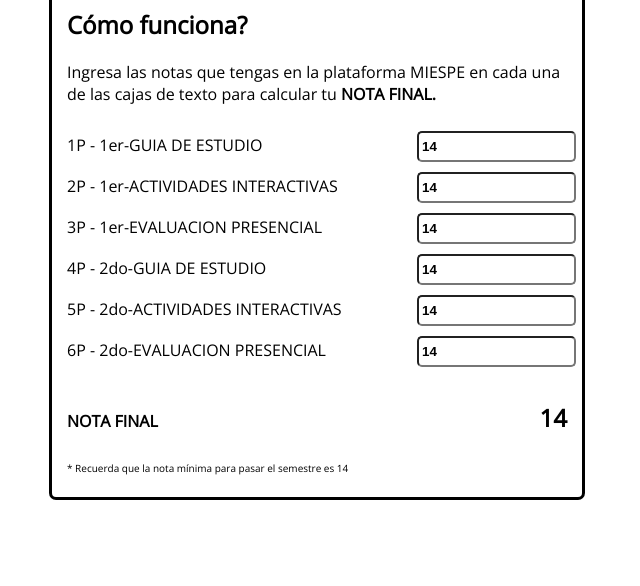
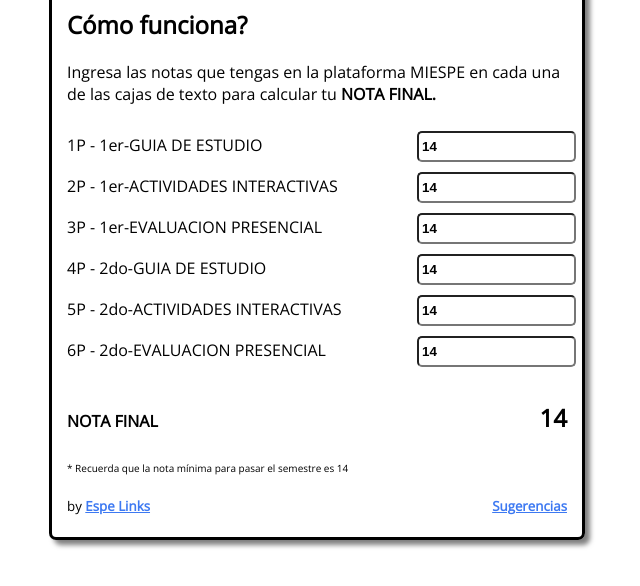
Before and after one commit to israteneda/calculo-notas, a plain HTML site: page index.html in a window 1280 px wide. Shown: the part 94-680 px from the top of the page, without its empty margins (323-963 px from the left). Drawn offline with nearby package versions, Linux system fonts and the light colour scheme.

Commit message:
add footer

```diff
--- a/index.html
+++ b/index.html
@@ -45,6 +45,11 @@
         </div>
         <small style="font-size: 10px;margin-top: 3px;">* Recuerda que la nota mínima para pasar el semestre es 14</small>
         <br>
+        <div class="footer">
+          <small>by <a href="https://chrome.google.com/webstore/detail/espe-links/faomillagmdhkelccnehknfcabeelcpg?hl=es" target="_blank">Espe Links</a></small>
+          <small><a href="https://israelteneda.typeform.com/to/g9erxM" target="_blank">Sugerencias</a></small>
+        </div>
+        <br>
       </div>
   </div>
 
--- a/style.css
+++ b/style.css
@@ -18,6 +18,7 @@ input[type=number]::-webkit-outer-spin-button {
     border-style: solid;
     border-radius: 7px;
     padding: 0 15px;
+    box-shadow: 5px 5px 5px rgba(0, 0, 0, 0.5);
 }
 
 #grades-container{
@@ -48,8 +49,18 @@ input[type=number]::-webkit-outer-spin-button {
   outline: 0;
 }
 
+.footer{
+  display: flex;
+  justify-content: space-between;
+}
+
 #nota-final{
   font-size: 1.5em;
   text-align: center;
   font-weight: bold;
 }
+
+a{
+  color: #3D79F2;
+  font-weight: bold;
+}
```
